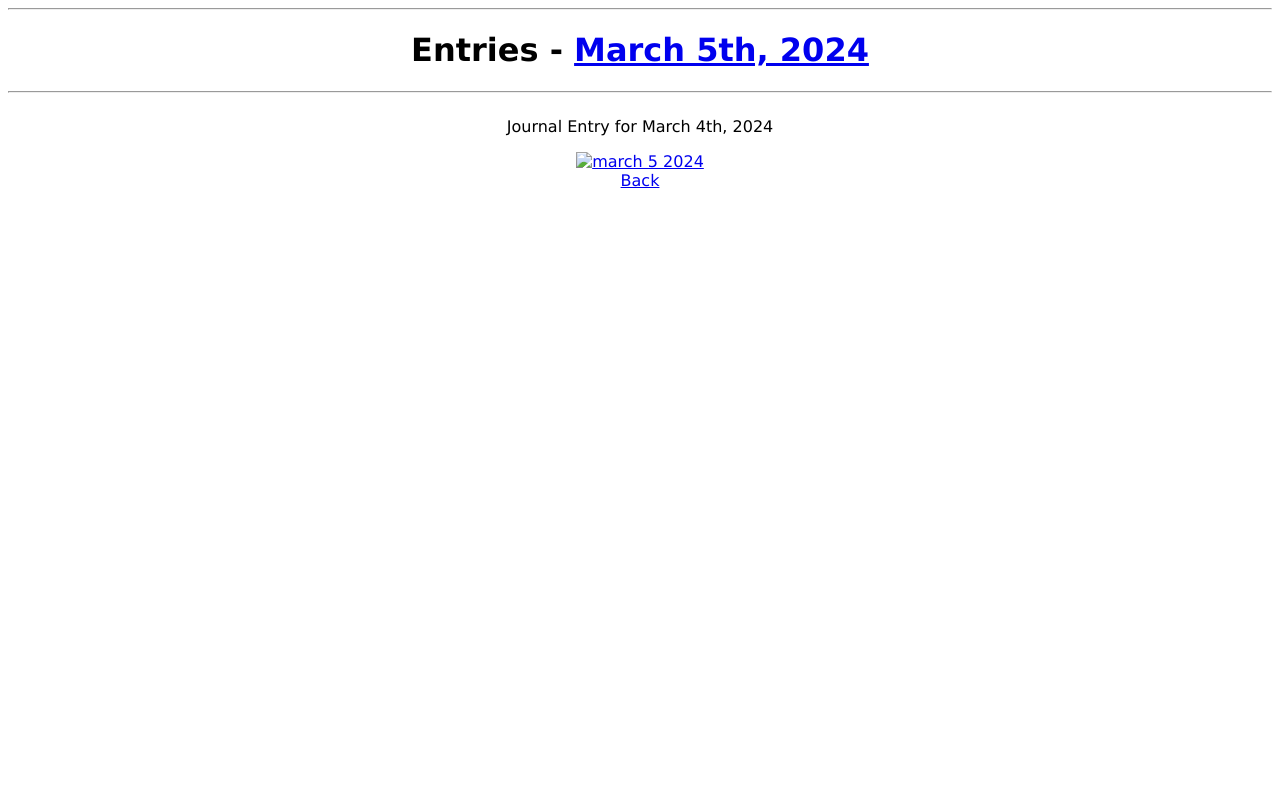
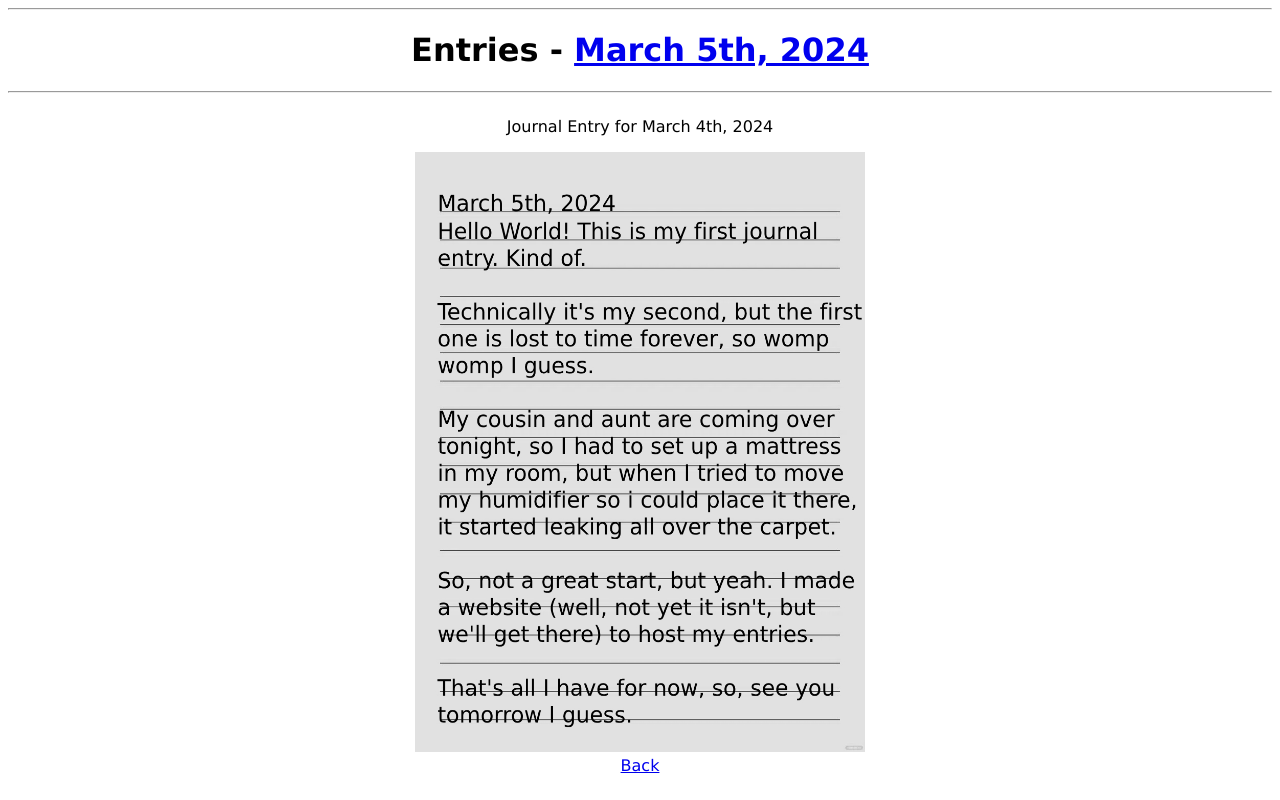
Before and after one commit to ZobaGH/netjournal, a plain HTML site: page 3.5.24.html in a window 1280 px wide. Drawn offline with Linux system fonts and the light colour scheme.

Commit message:
Update 3.5.24.html

```diff
--- a/3.5.24.html
+++ b/3.5.24.html
@@ -12,8 +12,8 @@
         <hr>
         <div class="entry">
             <p>Journal Entry for March 4th, 2024</p>
-            <a href="images\entries\3.5.24.jpg" target="_blank">
-                <img src="images\entries\3.5.24.jpg" alt="march 5 2024" height="600" width="450">
+            <a href="3.5.24.jpg" target="_blank">
+                <img src="3.5.24.jpg" alt="march 5 2024" height="600" width="450">
             </a>
         </div>
         <div class="footer">
```
